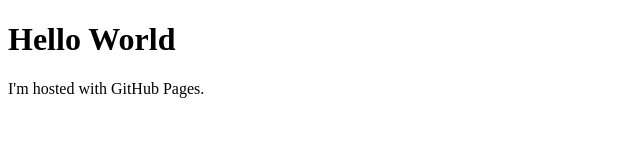
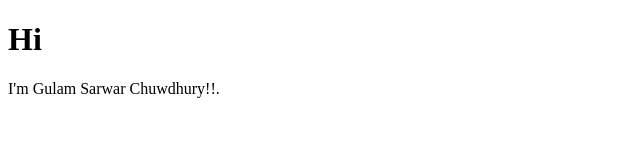
Before and after one commit to sarwarchy20/sarwarchy20.github.io, a plain HTML site: page index.html in a window 1280 px wide. Shown: the whole page, without its empty margins (0-640 px from the left). Drawn offline with Linux system fonts and the light colour scheme.

Commit message:
Update index.html

```diff
--- a/index.html
+++ b/index.html
@@ -1,7 +1,7 @@
 <!DOCTYPE html>
 <html>
 <body>
-<h1>Hello World</h1>
-<p>I'm hosted with GitHub Pages.</p>
+<h1>Hi</h1>
+<p>I'm Gulam Sarwar Chuwdhury!!.</p>
 </body>
 </html>
```
